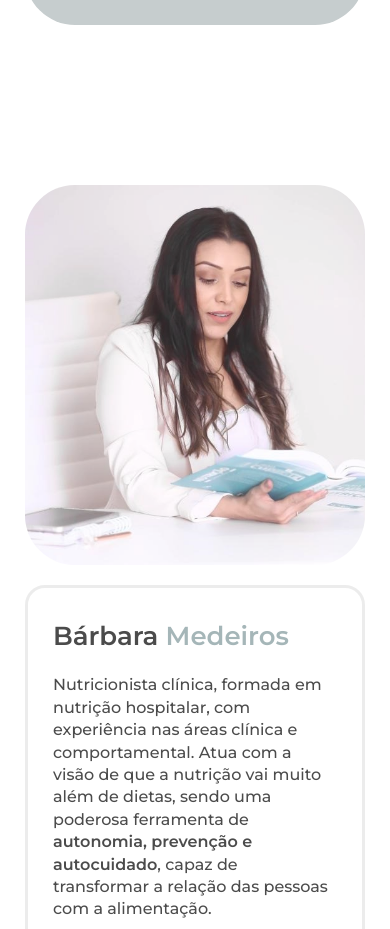
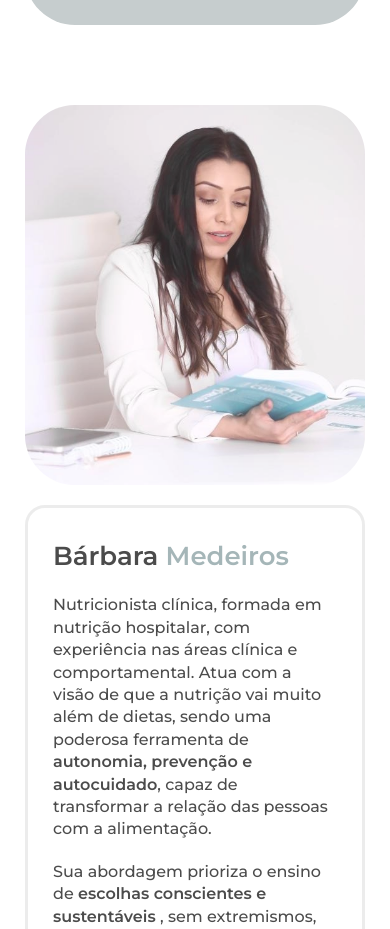
Before and after one commit to Thiago-S-Sousa/barbaramedeiros.com, a plain HTML site: page index.html in a window 390 px wide. Shown: the part 2334-3263 px from the top of the page. Drawn offline with Linux system fonts and the light colour scheme; a web font is replaced by a local one.

Commit message:
refactor: padding about updated

```diff
--- a/css/style.css
+++ b/css/style.css
@@ -1138,7 +1138,7 @@ html {
 
     & .about {
       flex-direction: column;
-      padding: 8rem 2.5rem;
+      padding: 0 2.5rem;
       gap: 2rem;
 
       & .about-text-box {
```
